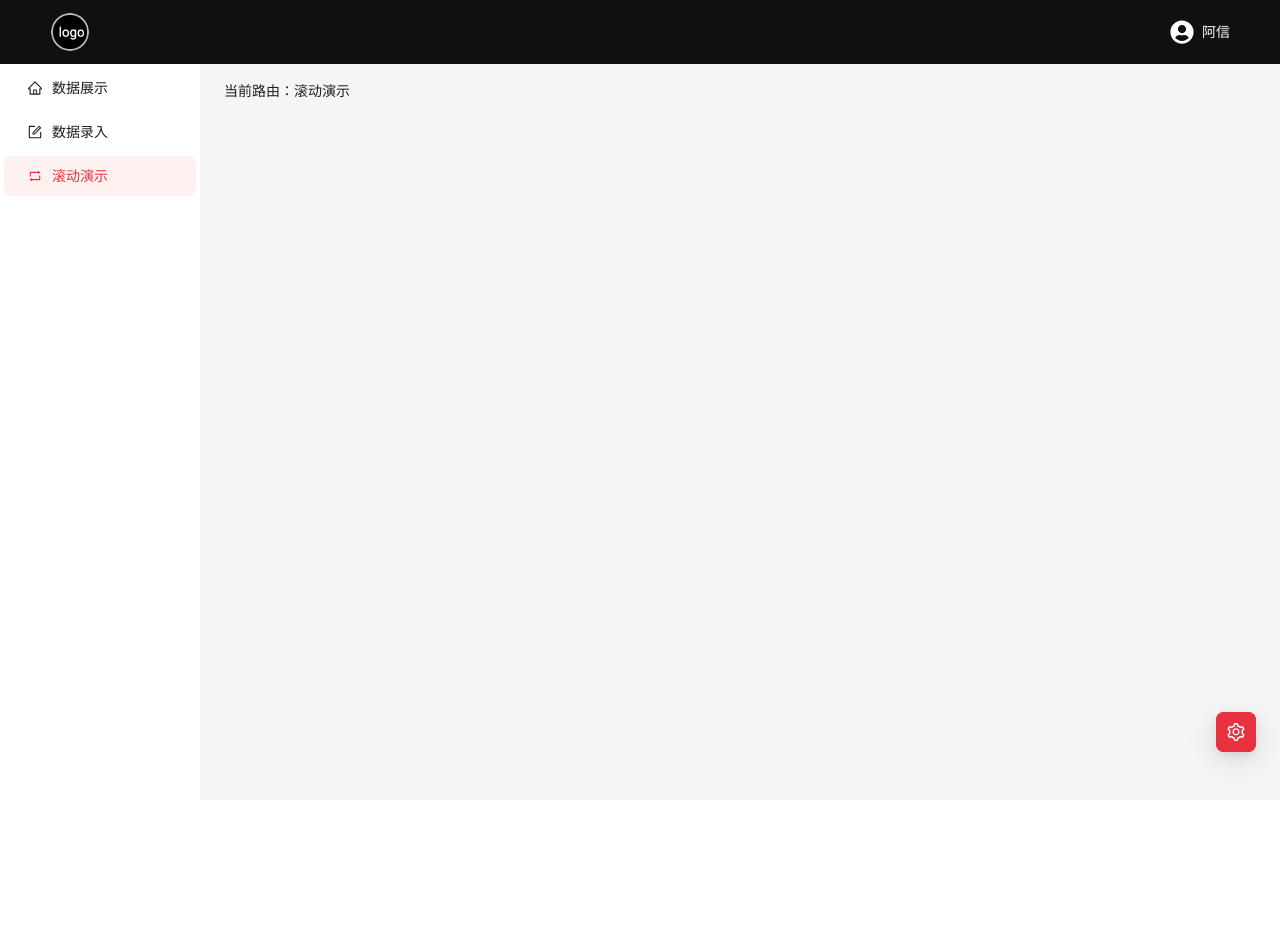
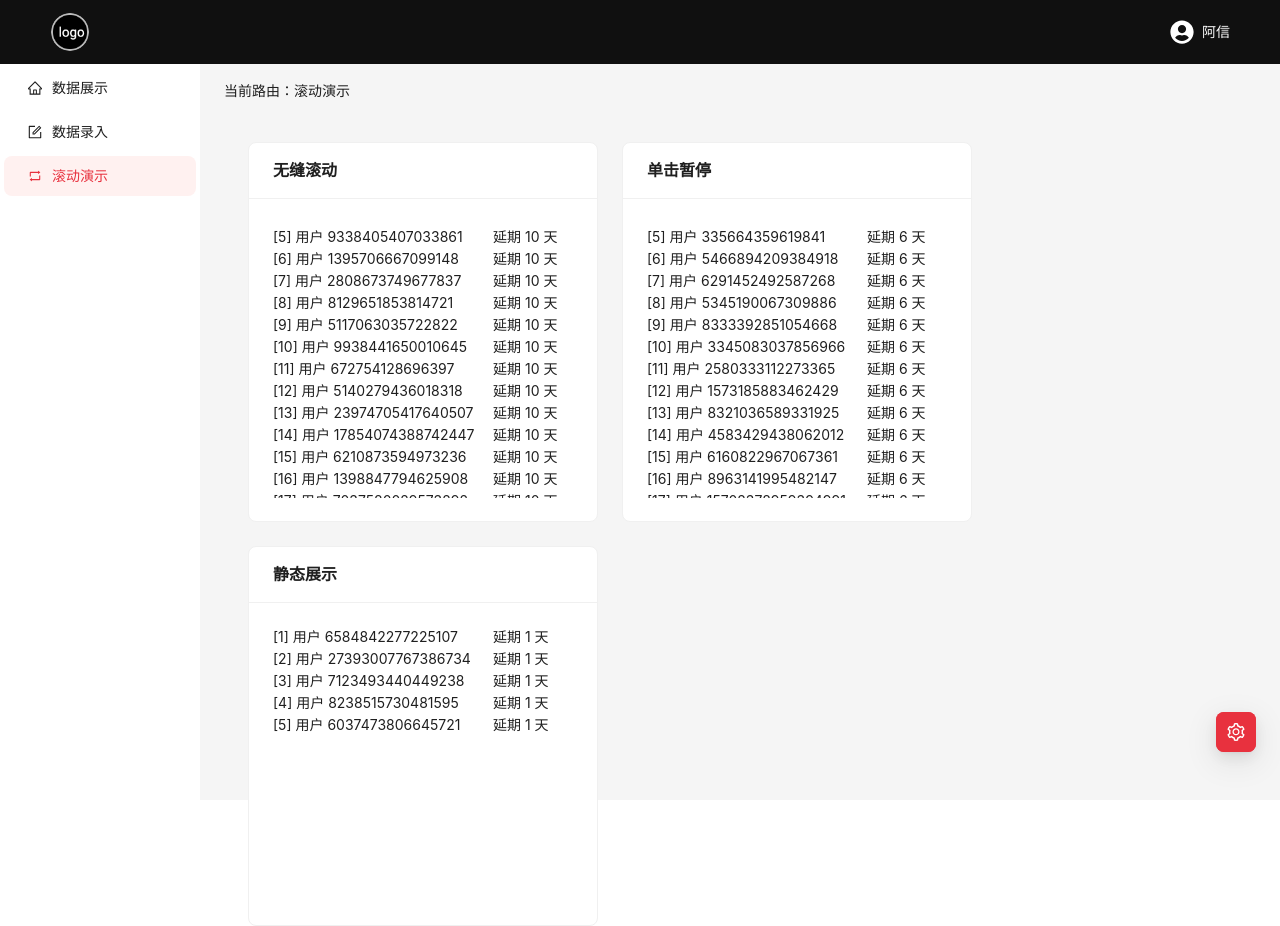
Before and after one commit to leo-306/nav, a React (Create React App) app: page / in a window 1280 px wide. Both pictures are taken after a click on the item "滚动演示". Before the commit the page ends 800 px from the top, so only its background shows below. Built offline with nearby package versions, Linux system fonts and the light colour scheme.

Commit message:
feat: 滚动

```diff
--- a/src/components/form/index.tsx
+++ b/src/components/form/index.tsx
@@ -8,10 +8,10 @@ interface FormProps {
 
 const ParamGroup: FC<FormProps> = props => {
 	const context = useContext(Store);
-	const [formData, setFormData] = useState<Record<string, unknown> | null>(null);
-	const onFinish = useCallback((value: { props: Array<{ key: string; value: string }> }) => {
-		const curValue = value.props.reduce((pre: Record<string, string>, item) => ({ ...pre, [item.key]: item.value }), {});
-		setFormData(curValue);
+	const [formData, setFormData] = useState<any>(null);
+	const onFinish = useCallback((value: { props: Array<{ prop: string; value: string }> }) => {
+		const curValue = value.props.reduce((pre: Record<string, string>, item) => ({ ...pre, [item.prop]: item.value }), {});
+		setFormData(value.props);
 		context.setContext({ list: [...context.list, curValue] });
 	}, []);
 	return (
@@ -31,7 +31,7 @@ const ParamGroup: FC<FormProps> = props => {
 								<Space key={key} style={{display: 'flex', marginBottom: 8}} align="baseline">
 									<Form.Item
 										{...restField}
-										name={[name, 'key']}
+										name={[name, 'prop']}
 										rules={[{required: true, message: '属性名称必填'}, { pattern: /^[a-zA-Z_][a-zA-Z0-9_]*$/, message: '不符合 JS 对象属性规范' }]}
 									>
 										<Input placeholder="属性名称"/>
--- a/src/components/left-nav-layout/index.tsx
+++ b/src/components/left-nav-layout/index.tsx
@@ -5,12 +5,14 @@ import {MenuList} from '../../constant';
 import Logo from '../../assets/logo.png';
 import ParamGroup from '../form';
 import Home from '../home';
+import ScrollList from '../scroll-list';
 
 interface LeftNavLayoutProps {}
 
 const MenuContentMap: Record<string, ReactNode> = {
 	form: <ParamGroup />,
 	home: <Home />,
+	'scroll-list': <ScrollList />,
 };
 const { Header, Content, Sider } = Layout;
 const LeftNavLayout: FC<LeftNavLayoutProps> = props => {
@@ -65,7 +67,7 @@ const LeftNavLayout: FC<LeftNavLayoutProps> = props => {
 							minHeight: 280,
 						}}
 					>
-						{MenuContentMap[context.defaultPath]}
+						{MenuContentMap[context.defaultPath] ?? null}
 					</Content>
 				</Layout>
 			</Layout>
--- /dev/null
+++ b/src/components/scroll-box/index.tsx
@@ -0,0 +1,93 @@
+import React, {FC, useCallback, useState, useRef, useEffect} from 'react';
+import {Card} from 'antd';
+
+interface ScrollBoxProps {
+	title: string;
+	pause?: boolean;
+	list: Array<{ name: string; time_delayed: number }>;
+}
+
+const MAX_HEIGHT = 276;
+const ScrollBox: FC<ScrollBoxProps> = props => {
+	const { title, list, pause } = props;
+	const scrollContainerRef = useRef<HTMLDivElement>(null);
+	const clickPause = useRef(false);
+	const scroll = useRef(false);
+	const isHover = useRef(false);
+	const timer = useRef<any>(null);
+	const top = useRef(0);
+	const [height, setHeight] = useState(0);
+
+	const animation = useCallback(() => {
+		timer.current = window.requestAnimationFrame(() => {
+			if (scrollContainerRef.current) {
+				top.current = top.current + 0.5;
+				scrollContainerRef.current!.scrollTop = top.current;
+				animation();
+			}
+		});
+	}, []);
+	const handleContainerRef = useCallback((ref: HTMLDivElement) => {
+		if (ref) {
+			if (ref.clientHeight >= MAX_HEIGHT) {
+				scroll.current = true;
+				animation();
+			}
+			setHeight(ref.clientHeight);
+		}
+	}, []);
+	const onMouseEnter = useCallback(() => {
+		window.cancelAnimationFrame(timer.current);
+		isHover.current = true;
+	}, []);
+	const onMouseLeave = useCallback(() => {
+		isHover.current = false;
+		if (!clickPause.current) {
+			animation();
+		}
+	}, []);
+	const onClickPause = useCallback(() => {
+		if (clickPause.current) {
+			clickPause.current = false;
+			!isHover.current && animation();
+		} else {
+			clickPause.current = true;
+			window.cancelAnimationFrame(timer.current);
+		}
+	}, []);
+
+	useEffect(() => {
+		if (scroll.current) {
+			window.cancelAnimationFrame(timer.current);
+			animation();
+		}
+		return () => {
+			console.log(1111111);
+			window.cancelAnimationFrame(timer.current);
+		};
+	}, []);
+
+	return (
+		<Card
+			title={title}
+			style={{ width: 350, height: 380 }}
+			onMouseEnter={scroll && pause ? onMouseEnter : undefined}
+			onMouseLeave={scroll && pause ? onMouseLeave : undefined}
+		>
+			<div ref={scrollContainerRef} style={{ maxHeight: `${MAX_HEIGHT}px`, cursor: scroll && pause ? 'pointer' : 'default', overflow: 'hidden' }}>
+				<div ref={handleContainerRef} onClick={scroll && pause ? onClickPause : undefined}>
+					{list.map((item, index) => {
+						return (
+							<div key={index} style={{ display: 'flex', justifyContent: 'center' }}>
+								<span style={{ flex: 1, overflow: 'hidden', whiteSpace: 'nowrap', textOverflow: 'ellipsis' }}>{item.name}</span>
+								<span style={{ marginLeft: '8px', width: '80px' }}>延期 {item.time_delayed} 天</span>
+							</div>
+						);
+					})}
+				</div>
+			</div>
+		</Card>
+	);
+};
+
+export default ScrollBox;
--- /dev/null
+++ b/src/components/scroll-list/index.tsx
@@ -0,0 +1,38 @@
+import React, { FC } from 'react';
+import {Flex} from 'antd';
+import ScrollBox from '../scroll-box';
+
+interface ScrollListProps {}
+
+const LIST: Array<{ title: string; list: Array<{ name: string; time_delayed: number }>; pause?: boolean; }> = [
+	{
+		title: '无缝滚动',
+		list: Array.from({ length: 50 })
+			.fill({ name: '', time_delayed: Math.ceil(Math.random() * 10) })
+			.map((item: any, index) => ({ ...item, name: `[${index + 1}] 用户 ${String(Math.random()).replace('0.', '')}` })),
+	},
+	{
+		title: '单击暂停',
+		pause: true,
+		list: Array.from({ length: 50 })
+			.fill({ name: '', time_delayed: Math.ceil(Math.random() * 10) })
+			.map((item: any, index) => ({ ...item, name: `[${index + 1}] 用户 ${String(Math.random()).replace('0.', '')}` })),
+	},
+	{
+		title: '静态展示',
+		list: Array.from({ length: 5 })
+			.fill({ name: '', time_delayed: Math.ceil(Math.random() * 10) })
+			.map((item: any, index) => ({ ...item, name: `[${index + 1}] 用户 ${String(Math.random()).replace('0.', '')}` }))
+	}
+];
+const ScrollList: FC<ScrollListProps> = props => {
+	return (
+		<Flex wrap="wrap" gap="large">
+			{LIST.map(item => {
+				return <ScrollBox key={item.title} list={item.list} title={item.title} pause={item.pause} />
+			})}
+		</Flex>
+	);
+};
+
+export default ScrollList;
--- a/src/components/top-nav-layout/index.tsx
+++ b/src/components/top-nav-layout/index.tsx
@@ -5,6 +5,7 @@ import Logo from '../../assets/logo.png';
 import {Store} from '../../store/context';
 import ParamGroup from '../form';
 import Home from '../home';
+import ScrollList from '../scroll-list';
 
 interface TopNavLayoutProps {}
 
@@ -12,6 +13,7 @@ const { Header, Content, Sider } = Layout;
 const MenuContentMap: Record<string, ReactNode> = {
 	form: <ParamGroup />,
 	home: <Home />,
+	'scroll-list': <ScrollList />,
 };
 const TopNavLayout: FC<TopNavLayoutProps> = props => {
 	const context = useContext(Store);
@@ -65,7 +67,7 @@ const TopNavLayout: FC<TopNavLayoutProps> = props => {
 							justifyContent: 'center'
 						}}
 					>
-						{MenuContentMap[context.defaultPath]}
+						{MenuContentMap[context.defaultPath] ?? null}
 					</Content>
 				</Layout>
 			</Layout>
```
